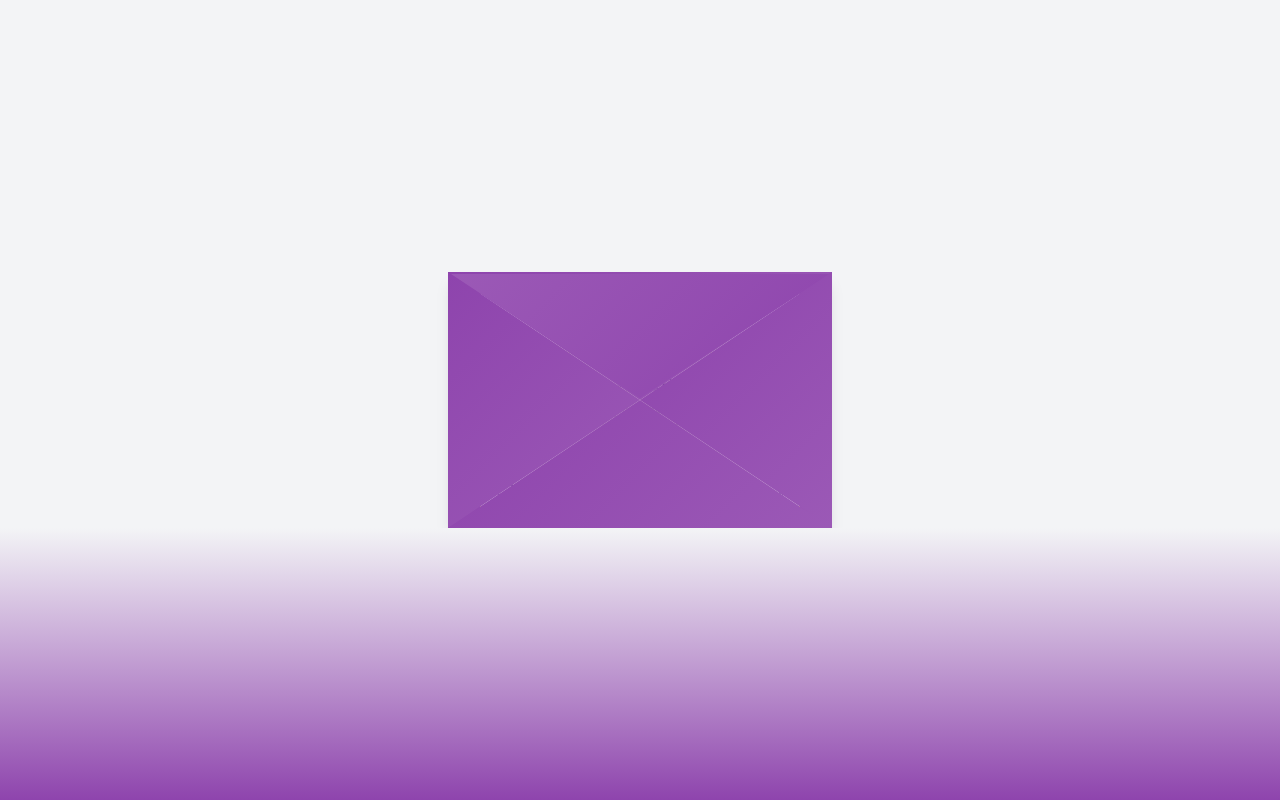
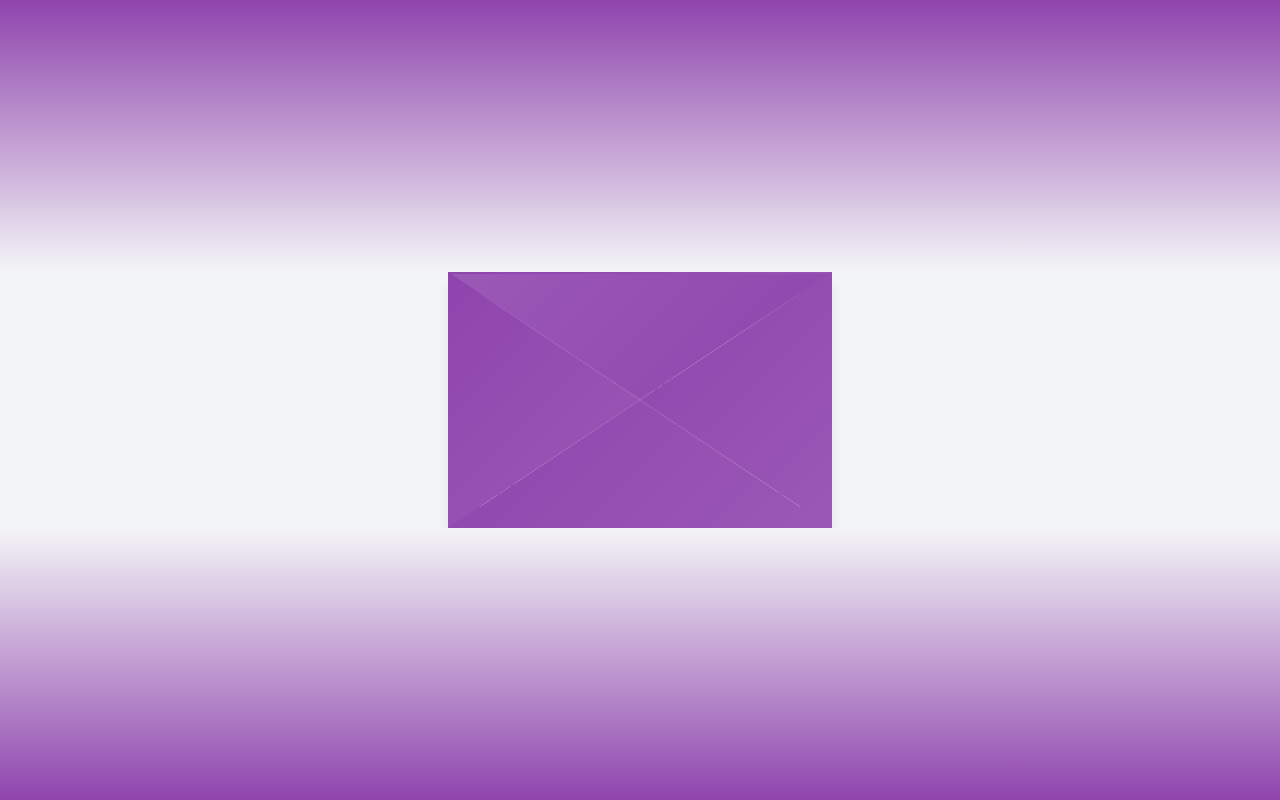
Before and after one commit to boakyeni/nanas-wedding, a Next.js app: page /invitation in a window 1280 px wide. Built offline with nearby package versions, Linux system fonts and the light colour scheme.

Commit message:
top gradient

```diff
--- a/src/app/invitation/page.js
+++ b/src/app/invitation/page.js
@@ -140,6 +140,16 @@ const EnvelopeAnimation = () => {
 
             </div>
 
+            {/* Top Gradient Overlay: from the top of the screen to the envelope's top */}
+            <div
+                className="absolute left-0 w-full pointer-events-none"
+                style={{
+                    top: 0,
+                    height: 'calc(50vh - 8rem)', // envelope top = 50vh - 8rem
+                    background: 'linear-gradient(to bottom, #8e44ad, #f3f4f6)',
+                }}
+            ></div>
+
             <div
                 className="absolute bottom-0 left-0 w-full pointer-events-none"
                 style={{
```
